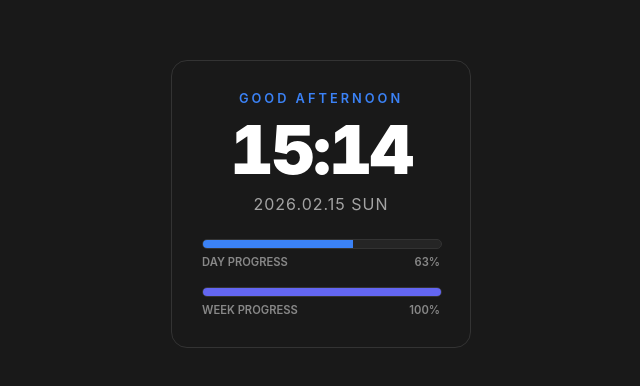
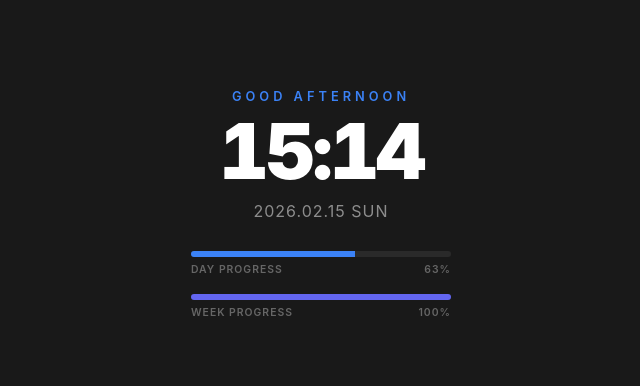
Before and after one commit to mk-bot-cloud/my-notion-widgets, a plain HTML site: page clock.html in a window 1280 px wide. Shown: the part 196-582 px from the top of the page, without its empty margins (319-959 px from the left). Drawn offline with Linux system fonts and the light colour scheme.

Commit message:
Update clock.html

```diff
--- a/clock.html
+++ b/clock.html
@@ -5,9 +5,9 @@
     <style>
         :root {
             --accent: #3b82f6;
-            --notion-dark: #191919; /* Notionの背景色 */
+            --notion-dark: #191919;
         }
-        /* body全体（外側の余白）を黒に固定 */
+        /* 外側の白枠を完全に消すための設定 */
         body {
             margin: 0;
             padding: 0;
@@ -22,10 +22,11 @@
             overflow: hidden;
         }
         .widget {
-            background: var(--notion-dark);
-            padding: 30px;
-            border-radius: 16px;
-            border: 1px solid #333;
+            background: transparent; /* 背景を透明に */
+            padding: 20px;
+            border-radius: 0;
+            border: none; /* 枠線を削除 */
+            box-shadow: none; /* 影を削除 */
             text-align: center;
             min-width: 300px;
             box-sizing: border-box;
@@ -33,33 +34,33 @@
         #greeting {
             font-size: 0.8rem;
             text-transform: uppercase;
-            letter-spacing: 3px;
+            letter-spacing: 4px; /* 少し広げてモダンに */
             color: var(--accent);
             margin-bottom: 5px;
             font-weight: 600;
         }
         #time {
-            font-size: 4.2rem;
+            font-size: 4.8rem; /* 少し大きく */
             font-weight: 900;
             line-height: 1;
             margin: 10px 0;
             font-variant-numeric: tabular-nums;
-            letter-spacing: -2px;
+            letter-spacing: -3px;
         }
         #date {
             font-size: 1rem;
-            opacity: 0.6;
-            margin-bottom: 25px;
+            opacity: 0.5;
+            margin-bottom: 30px;
             letter-spacing: 1px;
         }
         .progress-group { margin-bottom: 18px; }
         .progress-container {
             width: 100%;
-            height: 8px;
-            background: #252525;
+            height: 6px; /* 少し細くしてシャープに */
+            background: #2a2a2a; /* バーの背景を少しだけ明るく */
             border-radius: 10px;
             overflow: hidden;
-            border: 1px solid #333;
+            border: none;
         }
         .progress-bar {
             height: 100%;
@@ -69,9 +70,10 @@
         }
         .label {
             display: flex; justify-content: space-between;
-            font-size: 0.7rem; color: #888; margin-top: 6px;
+            font-size: 0.65rem; color: #666; margin-top: 6px;
             text-transform: uppercase;
             font-weight: 600;
+            letter-spacing: 1px;
         }
     </style>
 </head>
```
